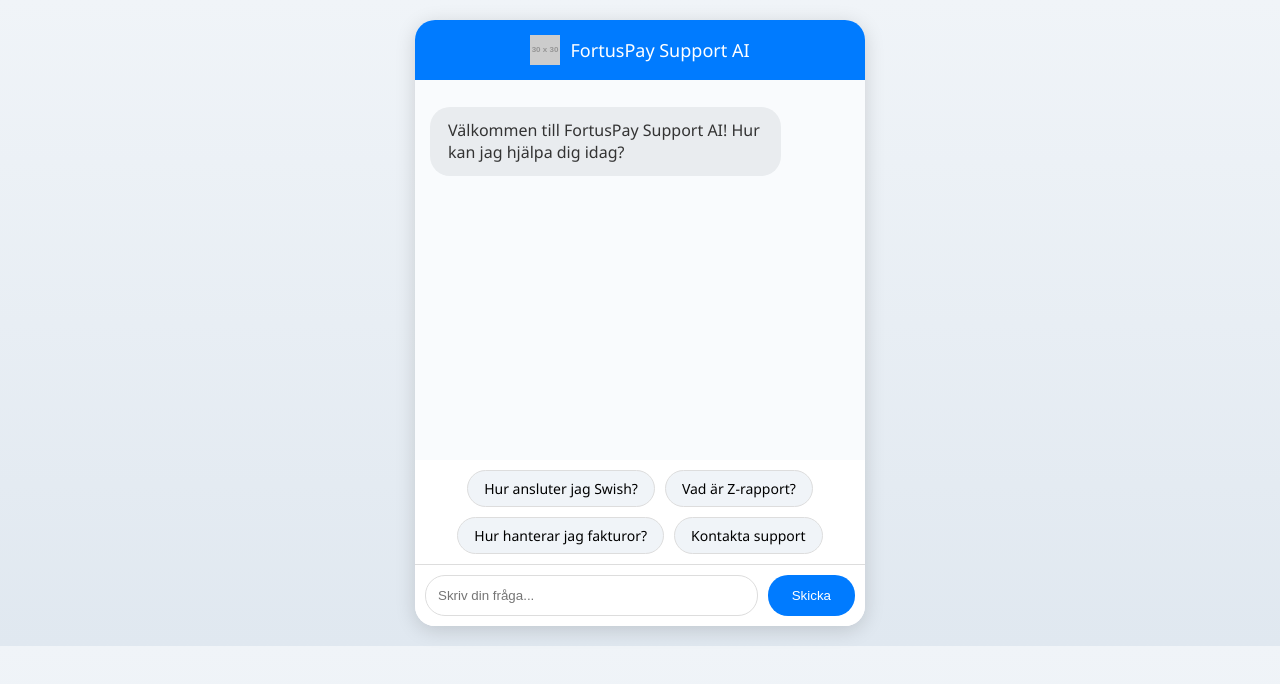
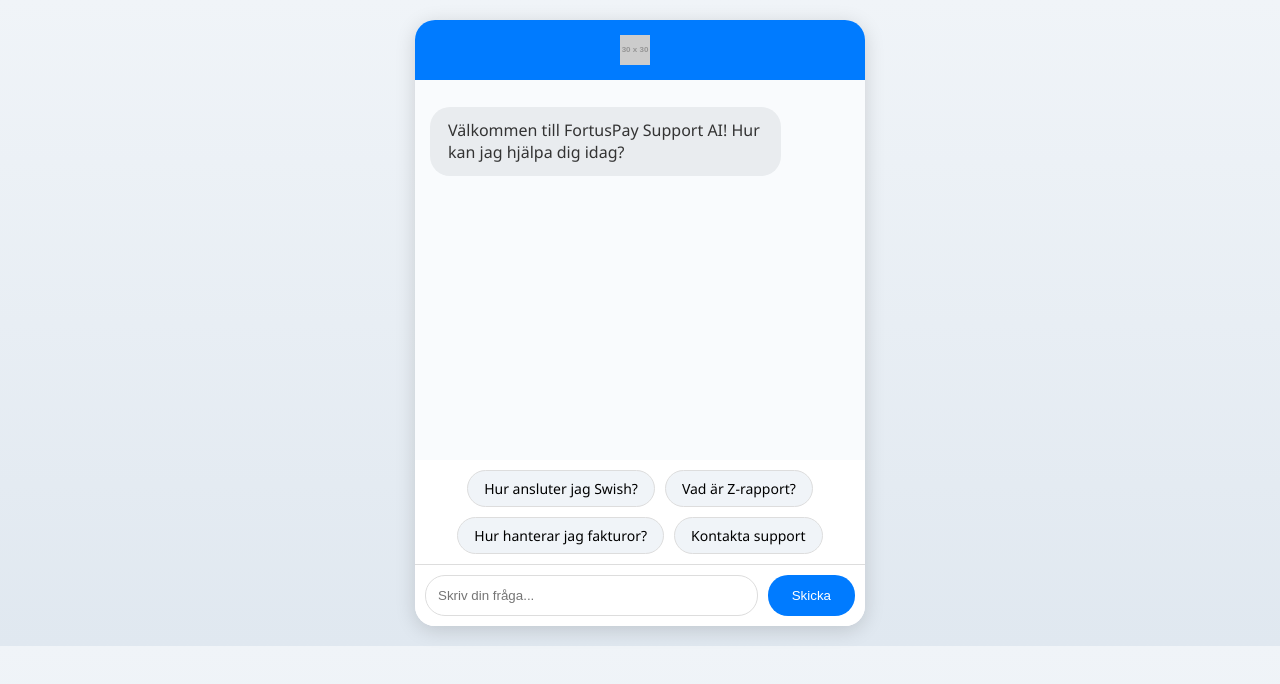
Before and after one commit to AndersRaberg1/fortus-support-ai, a website: page public/chat.html in a window 1280 px wide. Drawn offline with Linux system fonts and the light colour scheme; placeholder pictures from the web are drawn by us.

Commit message:
Update chat.html

```diff
--- a/public/chat.html
+++ b/public/chat.html
@@ -27,8 +27,7 @@
 <body>
   <div id="chat-container">
     <div id="chat-header">
-      <img src="https://via.placeholder.com/30?text=FP" alt="FortusPay Logo"> <!-- Byt till er riktiga logga-URL -->
-      FortusPay Support AI
+      <img src="https://placehold.co/30x30?text=FP" alt="FortusPay Logo">
     </div>
     <div id="chat-messages"></div>
     <div id="quick-buttons"></div>
```
